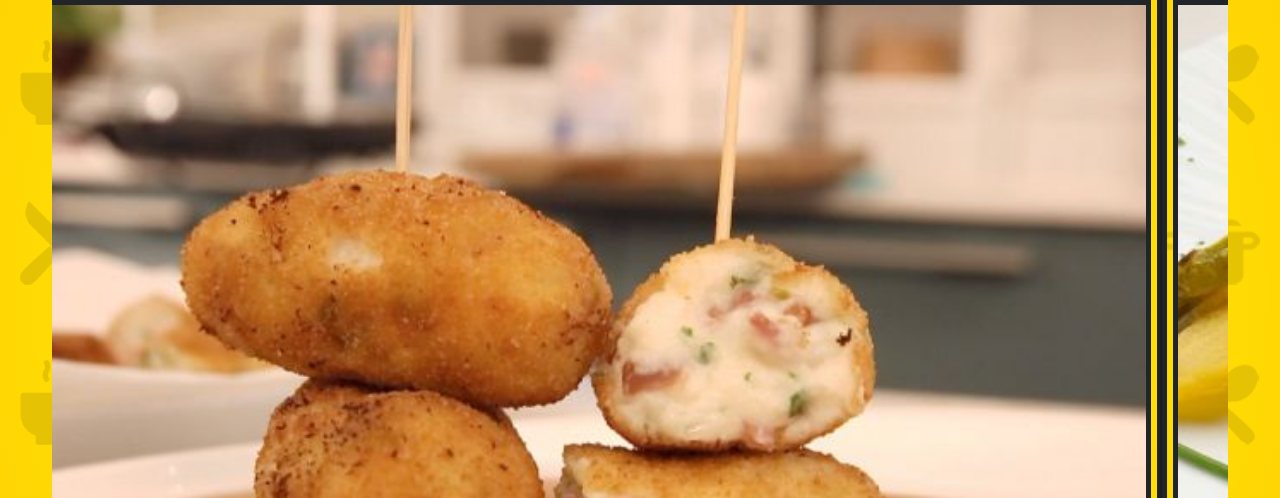
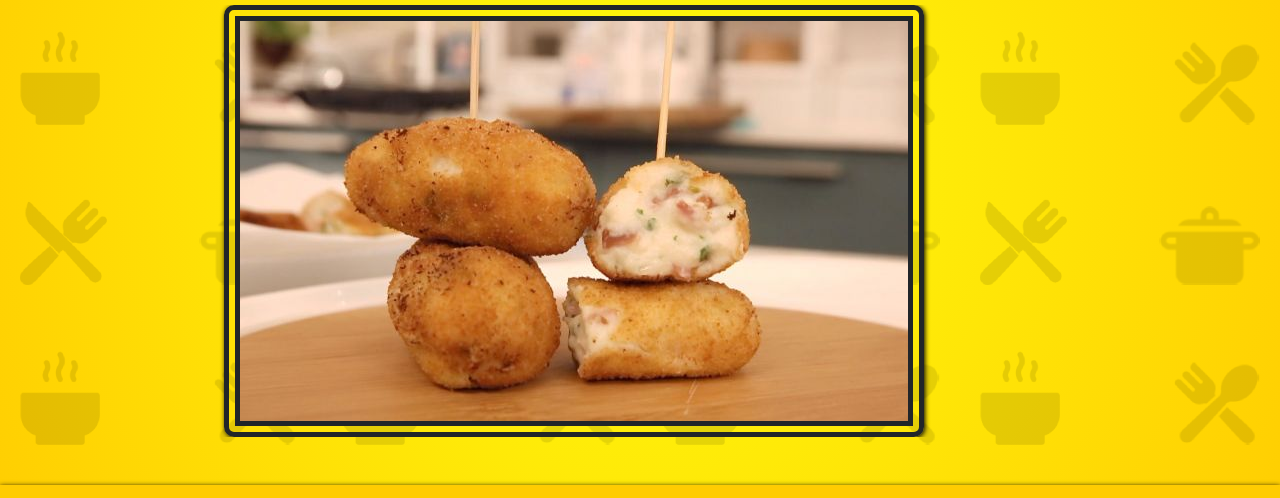
Before and after one commit to Day2022/portfolio_de_recetas, a plain HTML site: page index.html in a window 1280 px wide. Shown: the part 235-733 px from the top of the page. Drawn offline with nearby package versions, Linux system fonts and the light colour scheme.

Commit message:
corregido slide imagenes con un media query

```diff
--- a/css/index.css
+++ b/css/index.css
@@ -39,11 +39,6 @@ header .container nav ul {
 }
 
 /* Carousel correccion slide */
-.container_imagenes {
-    position: relative;
-    overflow: hidden;
-}
-
 .carousel {
     overflow: hidden;
 }
@@ -53,3 +48,9 @@ main img {
     box-shadow: 1px 1px 5px black;
     border: 1rem double;
 }
+
+@media (min-width: 800px) {
+     main img {
+        width: unset;
+     }
+ }
```
